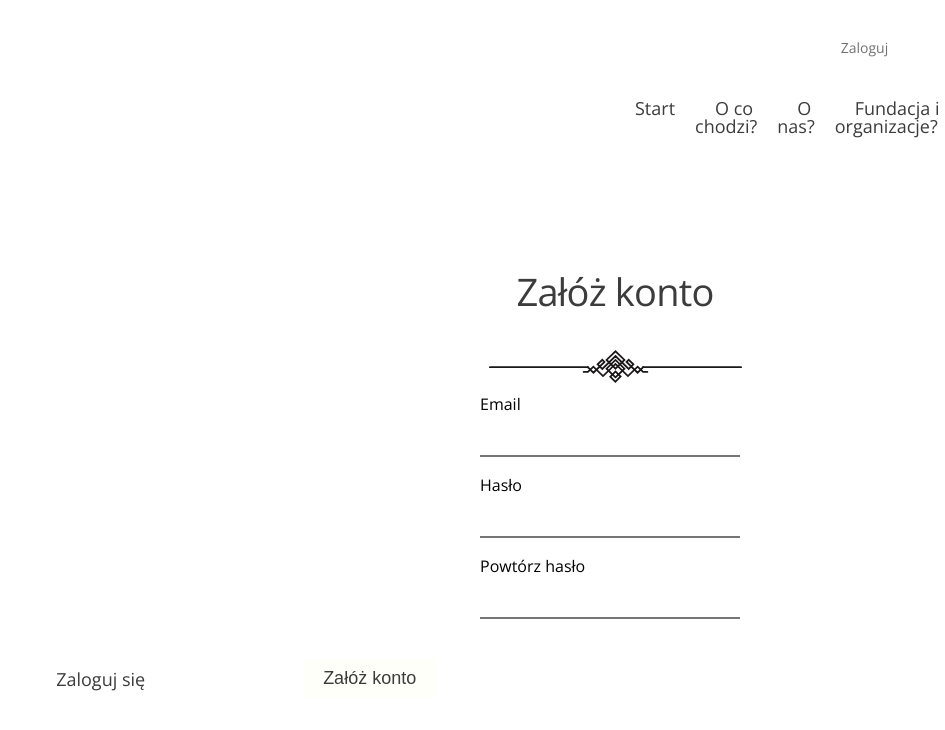
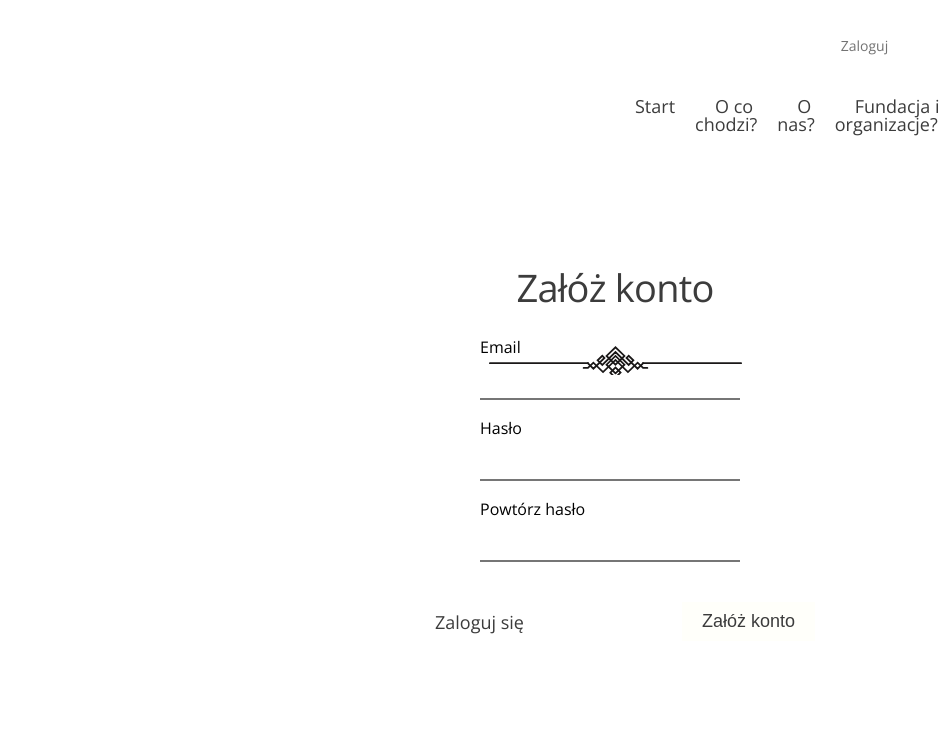
Before and after one commit to Duckjaniels/Giveaway_website, a React (Create React App) app: page /Register in a window 1280 px wide. Shown: the top 730 px of the page, without its empty margins (335-1280 px from the left). Built offline with nearby package versions, Linux system fonts and the light colour scheme.

Commit message:
Styling corrections

```diff
--- a/src/scss/Constants/LogOut.scss
+++ b/src/scss/Constants/LogOut.scss
@@ -1,5 +1,6 @@
 .logout_section {
   display: flex;
+
   flex-direction: column;
   width: 1900px;
   height: 100vh;
@@ -10,6 +11,11 @@
   .logout-navbar {
     display: flex;
     width: 100%;
+  }
+
+  .logout_title {
+    text-align: center;
+    margin-bottom: -250px;
   }
 
   .logout_title h1 {
@@ -32,5 +38,6 @@
   a:hover {
     border: 0.75px solid #3c3c3c;
     cursor: pointer;
+
   }
 }
--- a/src/scss/Constants/Login.scss
+++ b/src/scss/Constants/Login.scss
@@ -41,9 +41,10 @@ input {
 
 .login_form-info {
   display: flex;
-  margin-top: -150px;
+  margin-top: -200px;
   justify-content: flex-start;
   flex-direction: column;
+  align-items: center;
 
   .input-100 {
     margin-top: 20px;
@@ -59,14 +60,14 @@ input {
 }
 
 .login_user-panel ul {
-  position: absolute;
+  position: relative;
   display: flex;
   flex-direction: row;
   justify-content: space-between;
   align-items: center;
   width: 400px;
   margin-top: 20px;
-  left: 29%;
+
 
   button {
     border: 0;
--- a/src/scss/Constants/Register.scss
+++ b/src/scss/Constants/Register.scss
@@ -41,9 +41,11 @@ input {
 
 .register_form-info {
   display: flex;
-  margin-top: -150px;
+  margin-top: -200px;
+  width: 100%;
   justify-content: flex-start;
   flex-direction: column;
+  align-items: center;
 
   .input-100 {
     margin-top: 20px;
@@ -59,14 +61,13 @@ input {
 }
 
 .register_user-panel ul {
-  position: absolute;
+  position: relative;
   display: flex;
   flex-direction: row;
   justify-content: space-between;
   align-items: center;
   width: 400px;
   margin-top: 20px;
-  left: 29%;
 
   button {
     border: 0;
```
